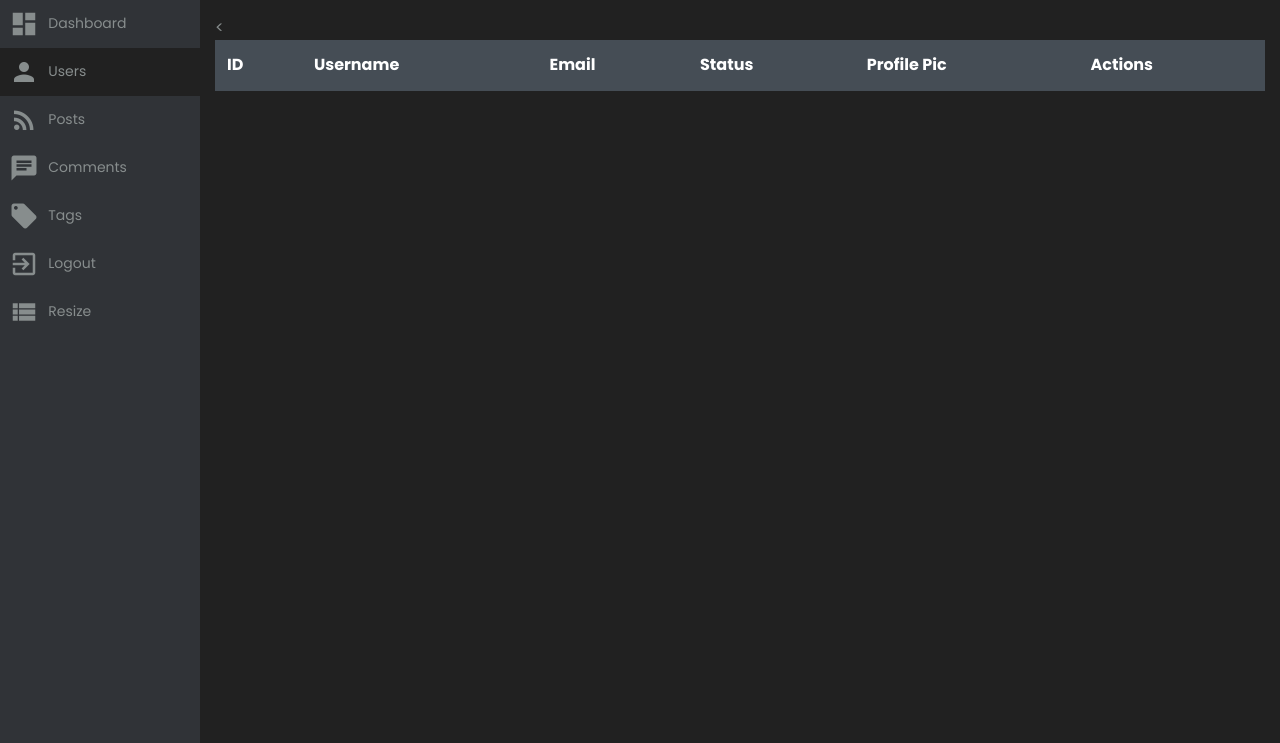
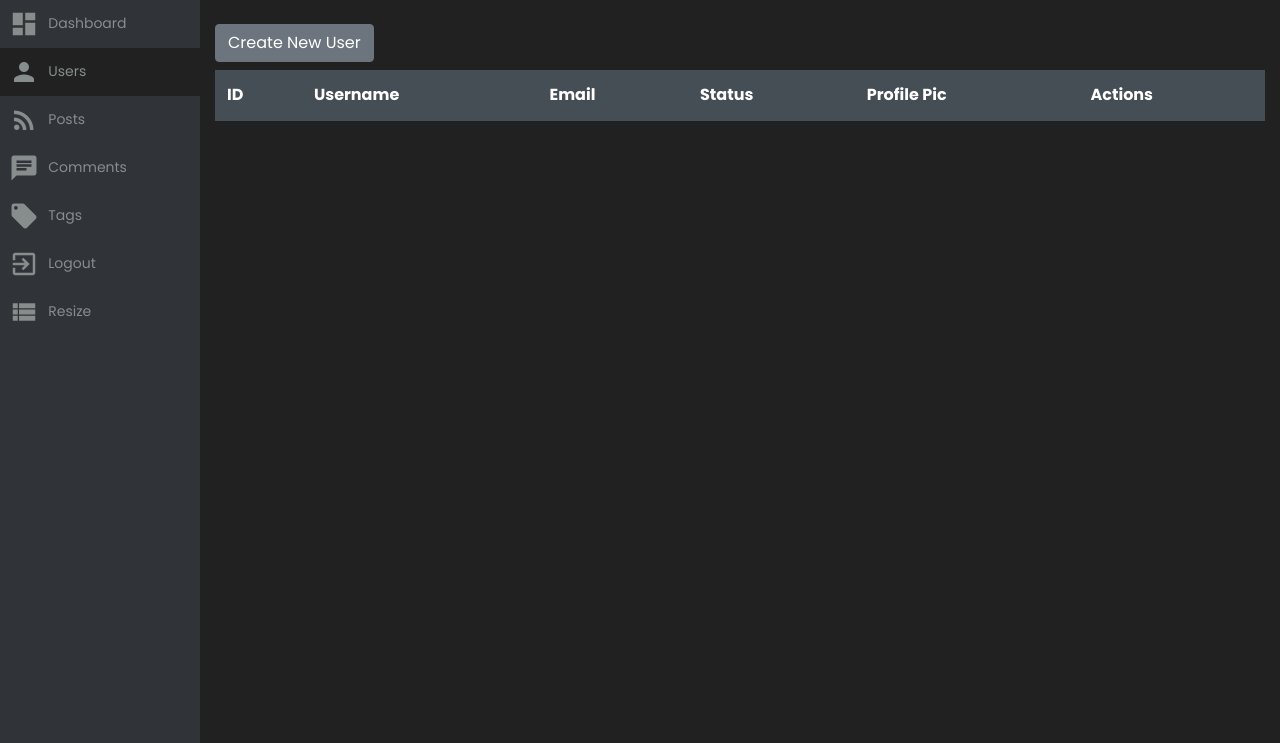
Before and after one commit to rijalanupraj/halkapan, a Django app: page /myadmin/users/ in a window 1280 px wide. Shown: the part 56-799 px from the top of the page. Run offline with Django 3.2, Linux system fonts and the light colour scheme; lists and menus that the app fills with data are empty; some libraries are stand-ins or nearby versions.

Commit message:
Create User Admin

```diff
--- a/myadmin/templates/myadmin/admin-tag-view.html
+++ b/myadmin/templates/myadmin/admin-tag-view.html
@@ -15,6 +15,7 @@ Dashboard | HalkaPan
     <main class="container my-3">
         <div class="container-fluid">
             <div class="row">
+                <a href="{% url 'myadmin:tag-create' %}" class="btn btn-secondary my-2">Create New Tag</a>
                 <div class="card-body table-responsive table-striped p-0">
                     <table class="table table-dark table-head-fixed text-nowrap">
                         <thead>
--- a/myadmin/templates/myadmin/admin-users-view.html
+++ b/myadmin/templates/myadmin/admin-users-view.html
@@ -13,8 +13,9 @@ Dashboard | HalkaPan
 {% block main_content %}
 <div class="content">
     <main class="container my-3">
-        <<div class="container-fluid">
+        <div class="container-fluid">
             <div class="row">
+                <a href="{% url 'myadmin:user-create' %}" class="btn btn-secondary my-2">Create New User</a>
                 <div class="card-body table-responsive table-striped p-0">
                     <table class="table table-dark table-head-fixed text-nowrap">
                         <thead>
--- a/myadmin/templates/myadmin/dashboard.html
+++ b/myadmin/templates/myadmin/dashboard.html
@@ -44,7 +44,7 @@ Dashboard | HalkaPan
                         <div class="card-header text-center">Likes</div>
                         <div class="card-body text-center">
                             <h5 class="card-title">{{likes_count}}<h5>
-                                    <p class="card-text"><i class="fas fa-heart fa-3x"></i></i></p>
+                                    <p class="card-text"><i class="fas fa-heart fa-3x"></i></p>
                         </div>
                     </div>
                 </div>
@@ -53,7 +53,7 @@ Dashboard | HalkaPan
                         <div class="card-header text-center">Comments</div>
                         <div class="card-body text-center">
                             <h5 class="card-title">{{comment_count}}<h5>
-                                    <p class="card-text"><i class="fas fa-heart fa-3x"></i></i></p>
+                                    <p class="card-text"><i class="fas fa-comments fa-3x"></i></p>
                         </div>
                     </div>
                 </div>
--- a/myadmin/urls.py
+++ b/myadmin/urls.py
@@ -8,6 +8,8 @@ app_name = 'myadmin'
 
 urlpatterns = [
     path('', views.dashboard, name='admin-dashboard'),
+    path('users/new',
+         views.create_user, name='user-create'),
     path('users/', views.UserListView.as_view(), name='users-list'),
     path('update-user/<str:username>', views.update_user, name='update-user'),
     path('delete-user/<str:username>', views.delete_user, name='delete-user'),
--- a/myadmin/views.py
+++ b/myadmin/views.py
@@ -50,6 +50,22 @@ def dashboard(request):
     return render(request, 'myadmin/dashboard.html', context)
 
 
+@admin_only
+def create_user(request):
+    u_form = UserUpdateForm(request.POST or None)
+    if request.method == 'POST':
+        if u_form.is_valid():
+            password = u_form.cleaned_data['password']
+            user = u_form.save(commit=False)
+            user.set_password(password)
+            user.save()
+            return redirect('/myadmin/users')
+    context = {
+        'u_form': u_form,
+    }
+    return render(request, 'myadmin/create-user-form.html', context)
+
+
 class UserListView(ListView, UserPassesTestMixin, LoginRequiredMixin):
     template_name = "myadmin/admin-users-view.html"
 
@@ -68,8 +84,11 @@ def update_user(request, username):
             request.POST, request.FILES, instance=user.profile)
         u_form = UserUpdateForm(request.POST, instance=user)
         if p_form.is_valid() and u_form.is_valid():
-            u_form.save()
+            password = u_form.cleaned_data['password']
+            user = u_form.save(commit=False)
+            user.set_password(password)
             p_form.save()
+            user.save()
             return redirect('/myadmin/users')
     else:
         p_form = ProfileUpdateForm(instance=user.profile)
@@ -178,6 +197,7 @@ def delete_comment(request, id):
     comment.delete()
     return redirect('/myadmin/comments')
 
+
 @admin_only
 def create_tag(request):
     form = TagAdminForm(request.POST or None)
```
Also changed, not shown: myadmin/templates/myadmin/create-user-form.html (added, +31 -0 lines).
